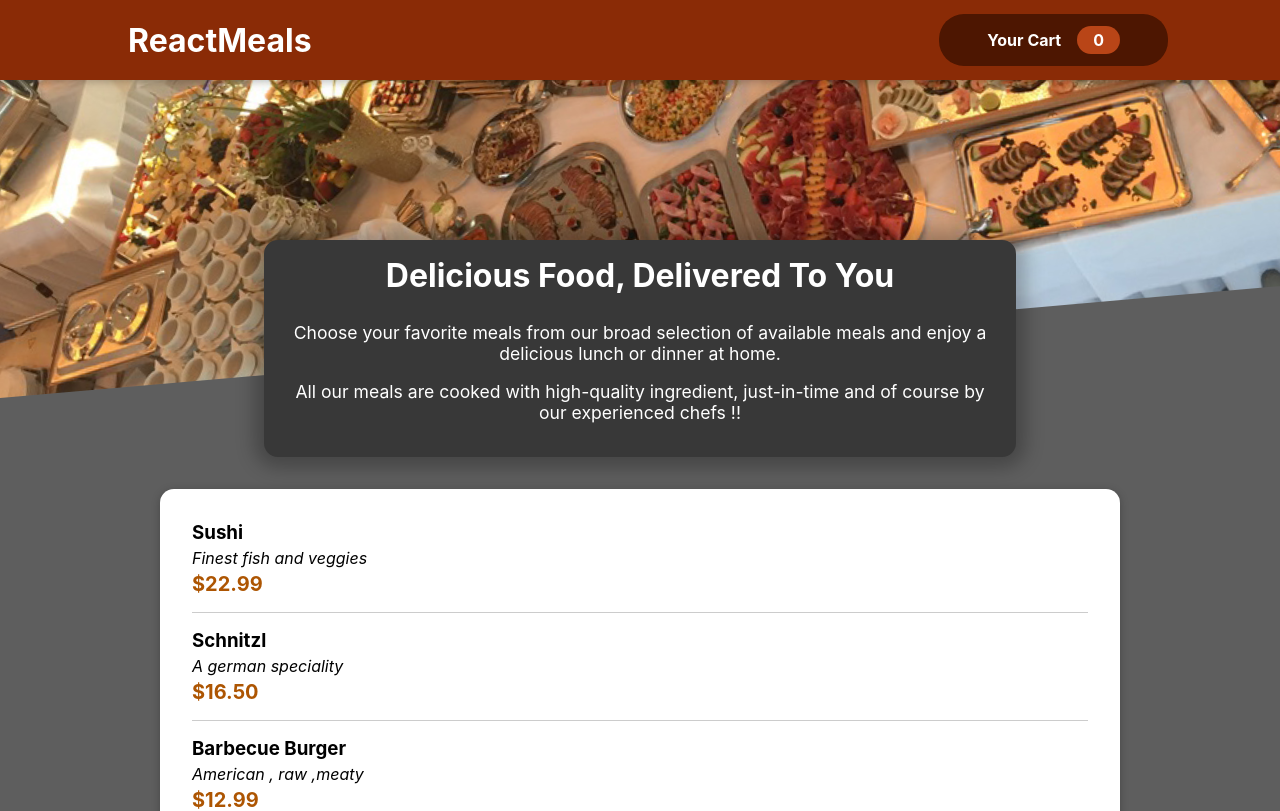
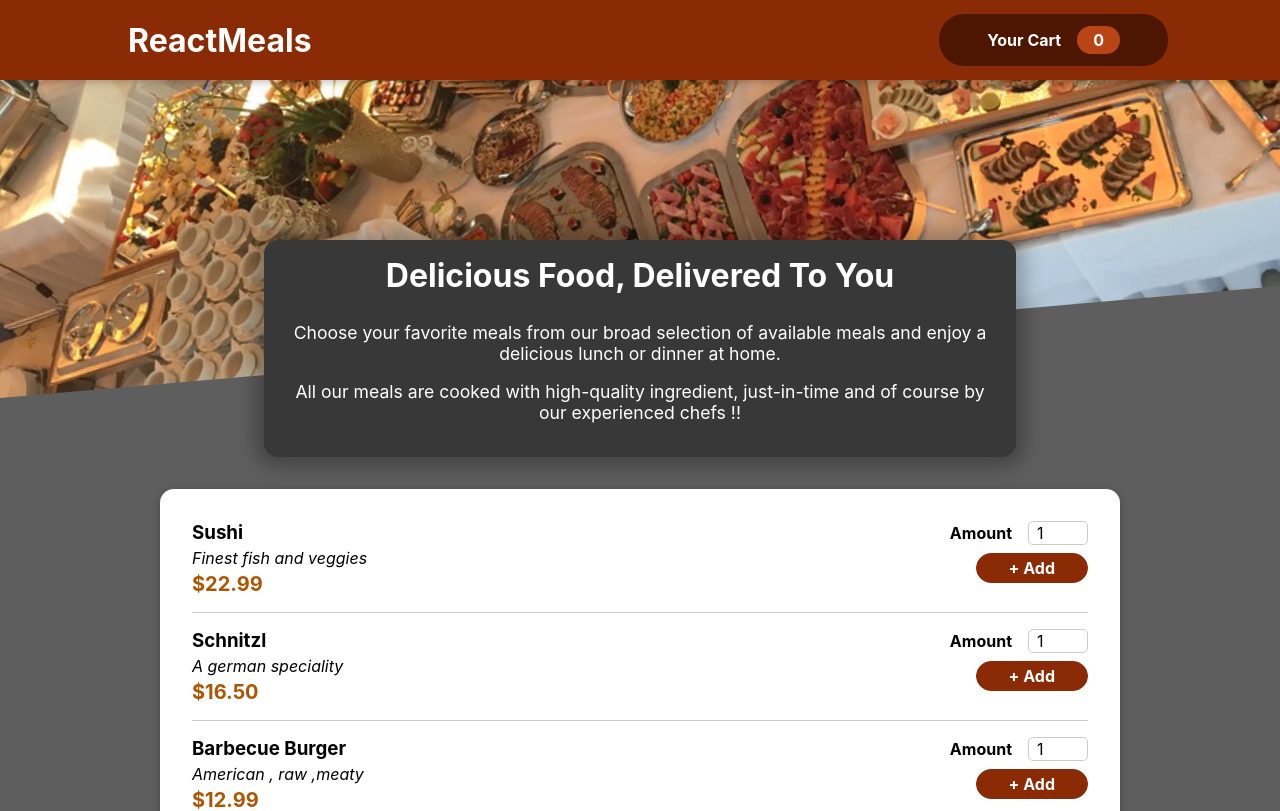
Before and after one commit to Prabhat944/restaurant-website, a React (Create React App) app: page / in a window 1280 px wide. Shown: the top 811 px of the page. Built offline with nearby package versions, Linux system fonts and the light colour scheme.

Commit message:
Added a form to select quantity and add

```diff
--- a/src/components/Meals/AvailableMeals.js
+++ b/src/components/Meals/AvailableMeals.js
@@ -32,6 +32,7 @@
 const AvailableMeals=()=>{
 const mealsList=DummyMeals.map(meals=><MealItem
     key={meals.id}
+    id={meals.id}
     name={meals.name}
     description={meals.description}
     price={meals.price}
--- a/src/components/Meals/MealItem/MealItem.js
+++ b/src/components/Meals/MealItem/MealItem.js
@@ -1,4 +1,5 @@
 import styles from './MealItem.module.css';
+import MealItemForm from './MealItemForm';
 
 const MealItem=props=>{
     const price=`$${props.price.toFixed(2)}`;
@@ -9,7 +10,7 @@
         <div className={styles.price}>{price}</div>
         </div>
         <div>
-
+          <MealItemForm id={props.id}/>
         </div>
     </li>);
 };
--- /dev/null
+++ b/src/components/Meals/MealItem/MealItemForm.js
@@ -0,0 +1,20 @@
+import Input from '../../UI/Input';
+import styles from './MealItemForm.module.css';
+
+const MealItemForm=(props)=>{
+    return (<form className={styles.form}>
+        <Input
+        label='Amount'
+        input={{
+            id:'amount_'+ props.id,
+            type:'number',
+            min:"1",
+            max:"5",
+            step:"1",
+            defaultValue:"1"
+        }}/>
+        <button>+ Add</button>
+    </form>);
+};
+
+export default MealItemForm;
--- /dev/null
+++ b/src/components/Meals/MealItem/MealItemForm.module.css
@@ -0,0 +1,20 @@
+.form {
+    text-align: right;
+  }
+
+  .form button {
+    font: inherit;
+    cursor: pointer;
+    background-color: #8a2b06;
+    border: 1px solid #8a2b06;
+    color: white;
+    padding: 0.25rem 2rem;
+    border-radius: 20px;
+    font-weight: bold;
+  }
+
+  .form button:hover,
+  .form button:active {
+    background-color: #641e03;
+    border-color: #641e03;
+  }
--- /dev/null
+++ b/src/components/UI/Input.js
@@ -0,0 +1,12 @@
+import styles from './Input.module.css';
+
+const Input=props=>{
+
+    return (<div className={styles.input}>
+        <label htmlFor={props.input.id}>{props.label}</label>
+        <input {...props.input} />
+    </div>);
+};
+
+
+export default Input;
--- /dev/null
+++ b/src/components/UI/Input.module.css
@@ -0,0 +1,18 @@
+.input {
+    display: flex;
+    align-items: center;
+    margin-bottom: 0.5rem;
+  }
+
+  .input label {
+    font-weight: bold;
+    margin-right: 1rem;
+  }
+
+  .input input {
+    width: 3rem;
+    border-radius: 5px;
+    border: 1px solid #ccc;
+    font: inherit;
+    padding-left: 0.5rem;
+  }
```
